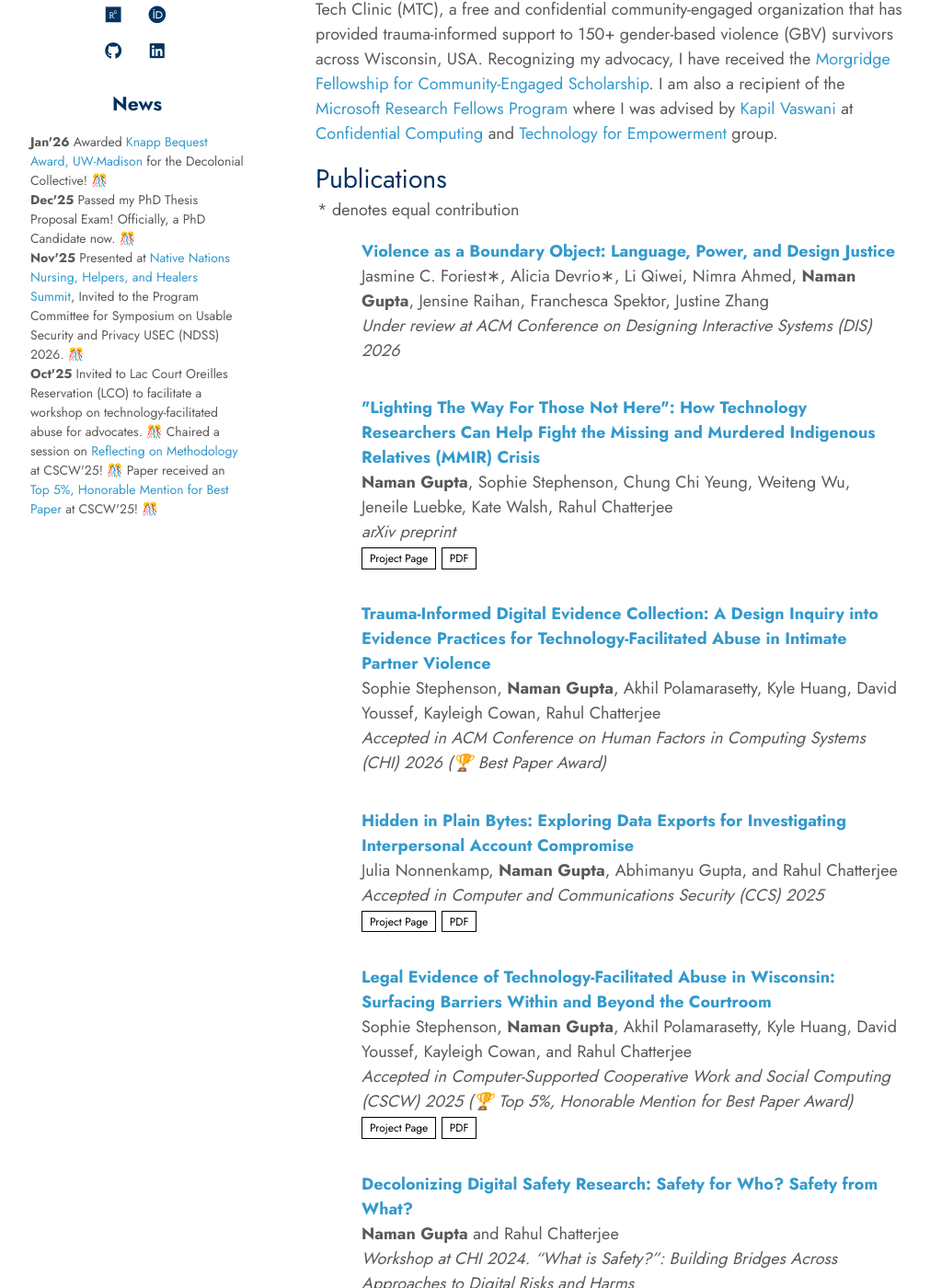
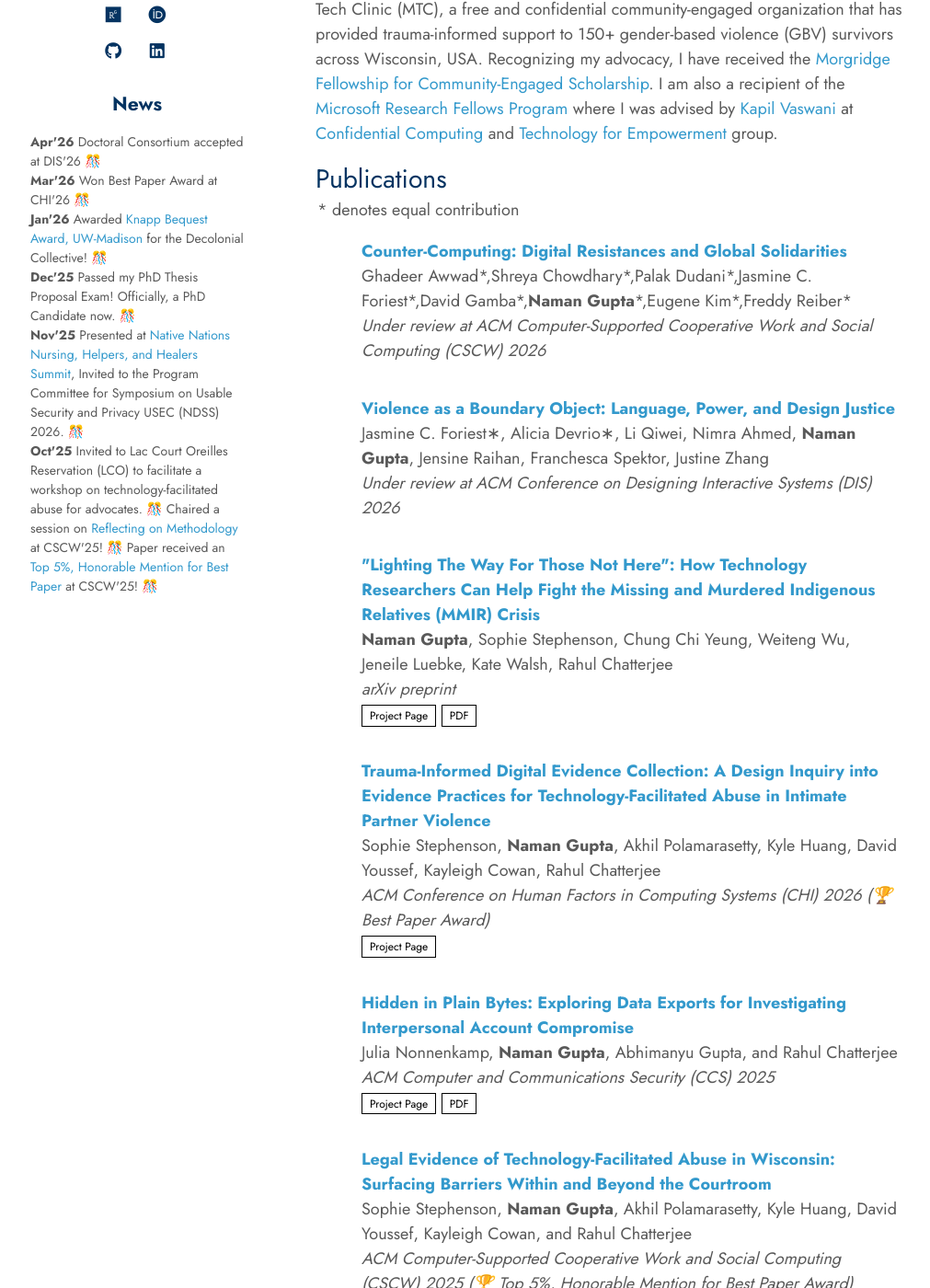
Before and after one commit to naman/naman.github.io, a Jekyll site: the page built from index.md, in a window 1280 px wide and 1400 px high, scrolled down 500 px. Shown: the whole window at 92% size, without its empty margins (127-1138 px from the left). Built offline with Jekyll 4.4.1, drawn with Linux system fonts in a browser that asks for light colours; nearby versions of some CDN libraries; a style sheet for code colours, icons or effects is not loaded.

Commit message:
add pubs

```diff
--- a/_data/publications.yml
+++ b/_data/publications.yml
@@ -1,13 +1,23 @@
 main:
+  - title: 'Counter-Computing: Digital Resistances and Global Solidarities'
+    authors: Ghadeer Awwad*,Shreya Chowdhary*,Palak Dudani*,Jasmine C. Foriest*,David Gamba*,<strong>Naman Gupta</strong>*,Eugene Kim*,Freddy Reiber*
+    date: '2026-02-15'
+    publication: 'Under review at ACM Computer-Supported Cooperative Work and Social Computing (CSCW) 2026'
+    # pdf:
+    # bibtex: assets/files/bibs/usenix24.bib
+    # slides: assets/files/slides/usenix24.pdf
+    # image: assets/img/usenix24.png
+    # page:
+
   - title: 'Violence as a Boundary Object: Language, Power, and Design Justice'
     authors: Jasmine C. Foriest∗, Alicia Devrio∗, Li Qiwei, Nimra Ahmed, <strong>Naman Gupta</strong>, Jensine Raihan,  Franchesca Spektor, Justine Zhang
     date: '2026-02-15'
     publication: 'Under review at ACM Conference on Designing Interactive Systems (DIS) 2026'
-    pdf:
+    # pdf:
     # bibtex: assets/files/bibs/usenix24.bib
     # slides: assets/files/slides/usenix24.pdf
     # image: assets/img/usenix24.png
-    page:
+    # page:
 
   - title: '"Lighting The Way For Those Not Here": How Technology Researchers Can Help Fight the Missing and Murdered Indigenous Relatives (MMIR) Crisis'
     authors: <strong>Naman Gupta</strong>, Sophie Stephenson, Chung Chi Yeung, Weiteng Wu, Jeneile Luebke, Kate Walsh, Rahul Chatterjee
@@ -22,18 +32,17 @@ main:
   - title: 'Trauma-Informed Digital Evidence Collection: A Design Inquiry into Evidence Practices for Technology-Facilitated Abuse in Intimate Partner Violence'
     authors: Sophie Stephenson, <strong>Naman Gupta</strong>, Akhil Polamarasetty, Kyle Huang, David Youssef, Kayleigh Cowan, Rahul Chatterjee
     date: '2026-01-15'
-    publication: 'Accepted in ACM Conference on Human Factors in Computing Systems (CHI) 2026 (🏆 Best Paper Award)'
+    publication: 'ACM Conference on Human Factors in Computing Systems (CHI) 2026 (🏆 Best Paper Award)'
     # pdf: assets/files/papers/usenix24.pdf
     # bibtex: assets/files/bibs/usenix24.bib
     # slides: assets/files/slides/usenix24.pdf
     # image: assets/img/usenix24.png
-    # page: https://www.usenix.org/conference/usenixsecurity24/presentation/gupta
-
+    page: https://doi.org/10.1145/3772318.3790296
 
   - title: 'Hidden in Plain Bytes: Exploring Data Exports for Investigating Interpersonal Account Compromise'
     authors: Julia Nonnenkamp, <strong>Naman Gupta</strong>, Abhimanyu Gupta, and Rahul Chatterjee
     date: '2025-03-04'
-    publication: 'Accepted in Computer and Communications Security  (CCS) 2025'
+    publication: 'ACM Computer and Communications Security  (CCS) 2025'
     pdf: assets/files/papers/data-takeout.pdf
     # bibtex: assets/files/bibs/usenix24.bib
     # slides: assets/files/slides/usenix24.pdf
@@ -43,7 +52,7 @@ main:
   - title: 'Legal Evidence of Technology-Facilitated Abuse in Wisconsin: Surfacing Barriers Within and Beyond the Courtroom'
     authors: Sophie Stephenson, <strong>Naman Gupta</strong>, Akhil Polamarasetty, Kyle Huang, David Youssef, Kayleigh Cowan, and Rahul Chatterjee
     date: '2024-11-08'
-    publication: 'Accepted in Computer-Supported Cooperative Work and Social Computing (CSCW) 2025 (🏆 Top 5%, Honorable Mention for Best Paper Award)'
+    publication: 'ACM Computer-Supported Cooperative Work and Social Computing (CSCW) 2025 (🏆 Top 5%, Honorable Mention for Best Paper Award)'
     pdf: assets/files/papers/cscw25_legalevidence.pdf
     # bibtex: assets/files/bibs/usenix24.bib
     # slides: assets/files/slides/usenix24.pdf
@@ -114,8 +123,7 @@ main:
   - title: A firewall for Internet of Things
     authors: <strong>Naman Gupta*</strong>, Srishti Sengupta*, Vinayak Naik
     date: '2017-01-01'
-    publication: 'International Conference on Communication Systems and Networks
-  (COMSNETS) 2017'
+    publication: 'International Conference on Communication Systems and Networks (COMSNETS) 2017'
     pdf: assets/files/papers/firewall-iot.pdf
     bibtex: assets/files/bibs/comsnets17.bib
     slides: assets/files/papers/thesis-firewall-iot.pdf
--- a/_includes/news.md
+++ b/_includes/news.md
@@ -1,4 +1,6 @@
 <div class="header-news">
+<strong>Apr'26</strong> Doctoral Consortium accepted at DIS'26 &#127882;</br>
+<strong>Mar'26</strong> Won Best Paper Award at CHI'26 &#127882;</br>
 <strong>Jan'26</strong> Awarded <a href="https://secfac.wisc.edu/awards-lectures/knapp-bequest/">Knapp Bequest Award, UW-Madison</a> for the Decolonial Collective! &#127882;</br>
 <strong>Dec'25</strong> Passed my PhD Thesis Proposal Exam! Officially, a PhD Candidate now. &#127882; </br>
 <strong>Nov'25</strong> Presented at <a href="https://nursing.wisc.edu/native-nations-nursing/">Native Nations Nursing, Helpers, and Healers Summit</a>, Invited to the Program Committee for Symposium on Usable Security and Privacy USEC (NDSS) 2026. &#127882; </br>
```
